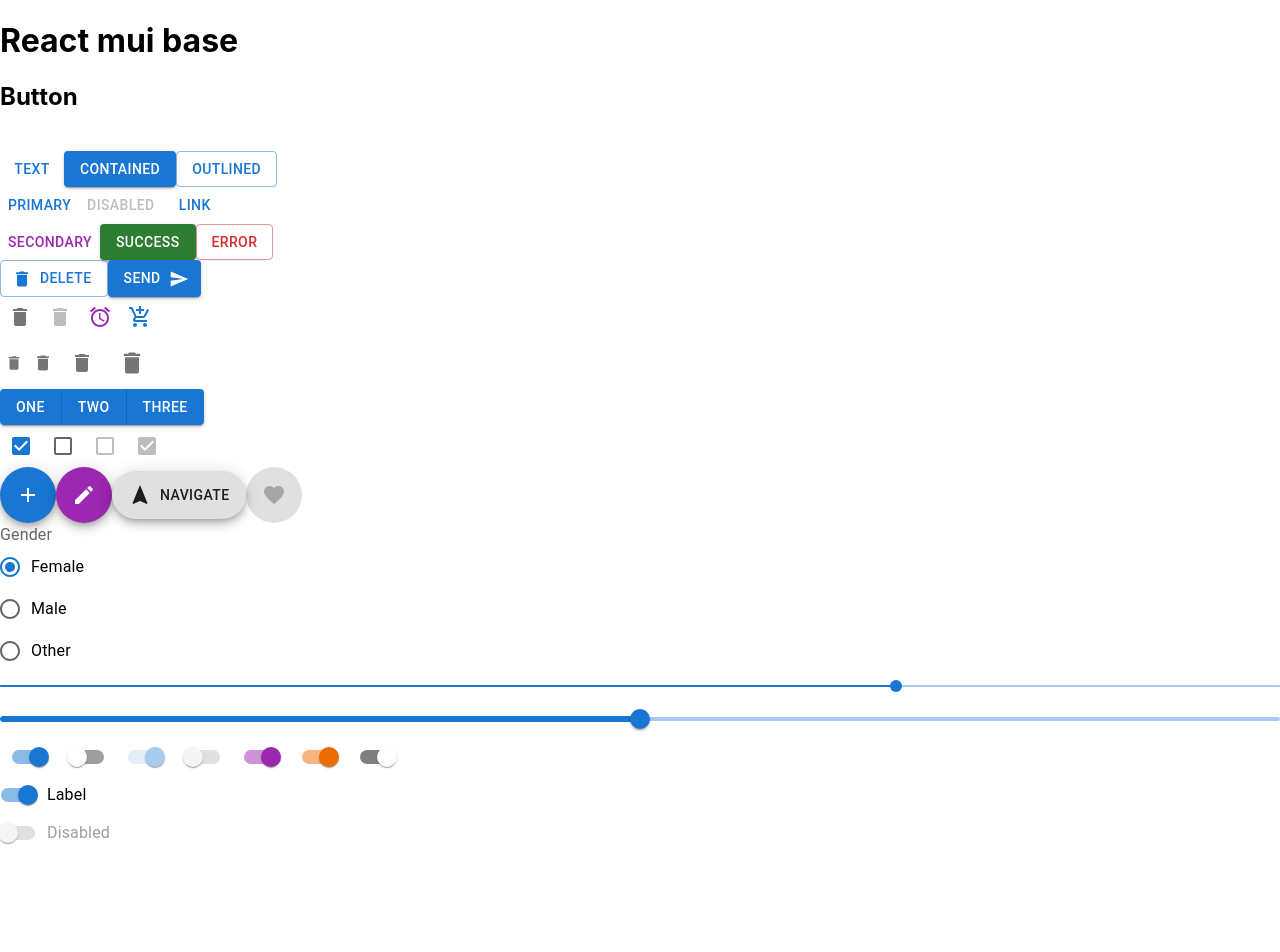
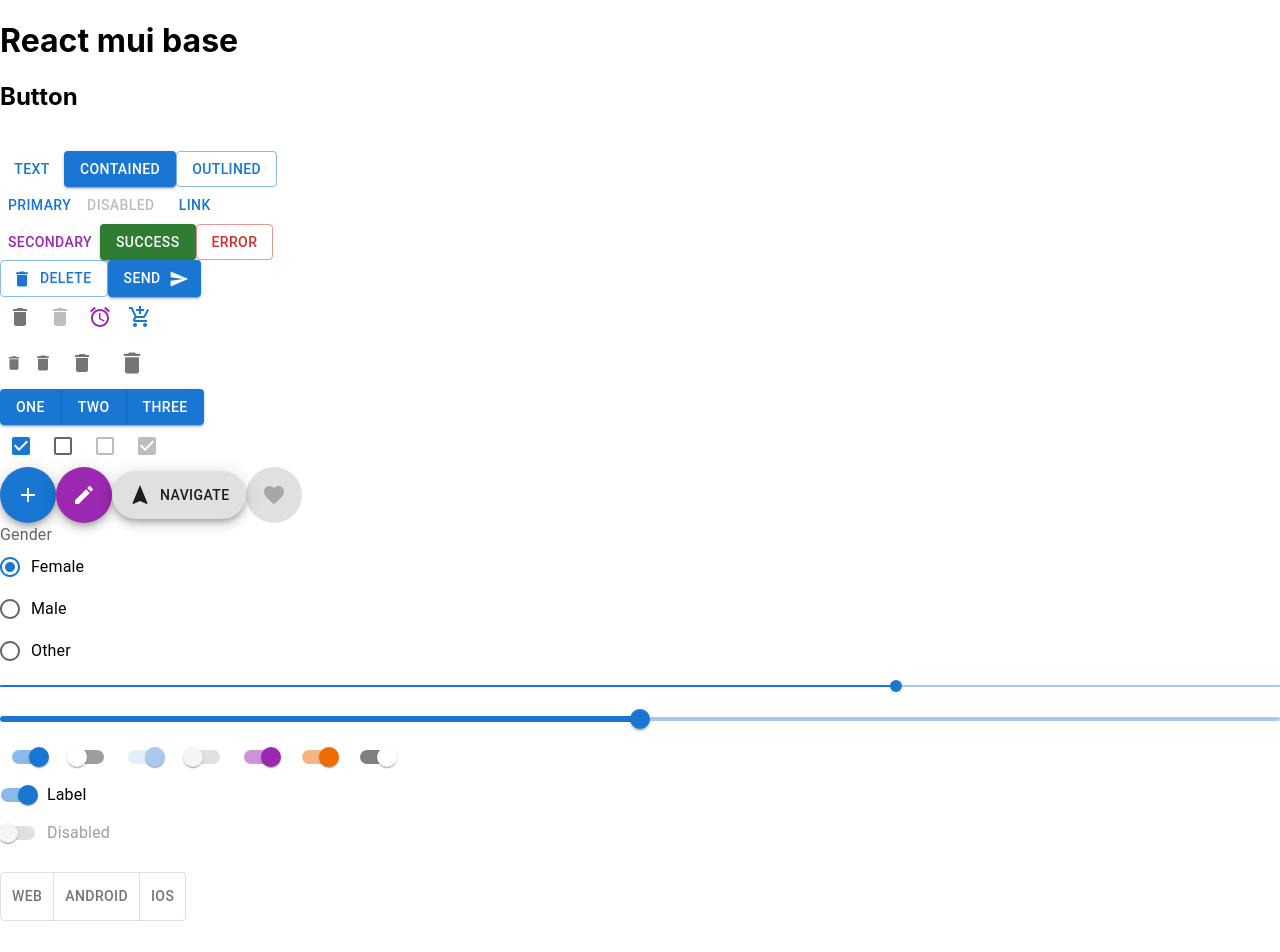
Before and after one commit to JaRcomGitHub/react-mui-base, a React (Create React App) app: page / in a window 1280 px wide. Shown: the top 952 px of the page. Built offline with nearby package versions, Linux system fonts and the light colour scheme.

Commit message:
add ToggleButtonGroup

```diff
--- a/src/components/App.jsx
+++ b/src/components/App.jsx
@@ -11,6 +11,8 @@ import {
   RadioGroup,
   Slider,
   Switch,
+  ToggleButtonGroup,
+  ToggleButton,
 } from '@mui/material';
 import IconButton from '@mui/material/IconButton';
 import DeleteIcon from '@mui/icons-material/Delete';
@@ -141,6 +143,17 @@ export const App = () => {
         <FormControlLabel disabled control={<Switch />} label="Disabled" />
       </FormGroup>
       <br />
+      <ToggleButtonGroup
+        color="primary"
+        value="center"
+        exclusive
+        // onChange={handleChange}
+        aria-label="Platform"
+      >
+        <ToggleButton value="web">Web</ToggleButton>
+        <ToggleButton value="android">Android</ToggleButton>
+        <ToggleButton value="ios">iOS</ToggleButton>
+      </ToggleButtonGroup>
       <br />
       <br />
       <br />
```
